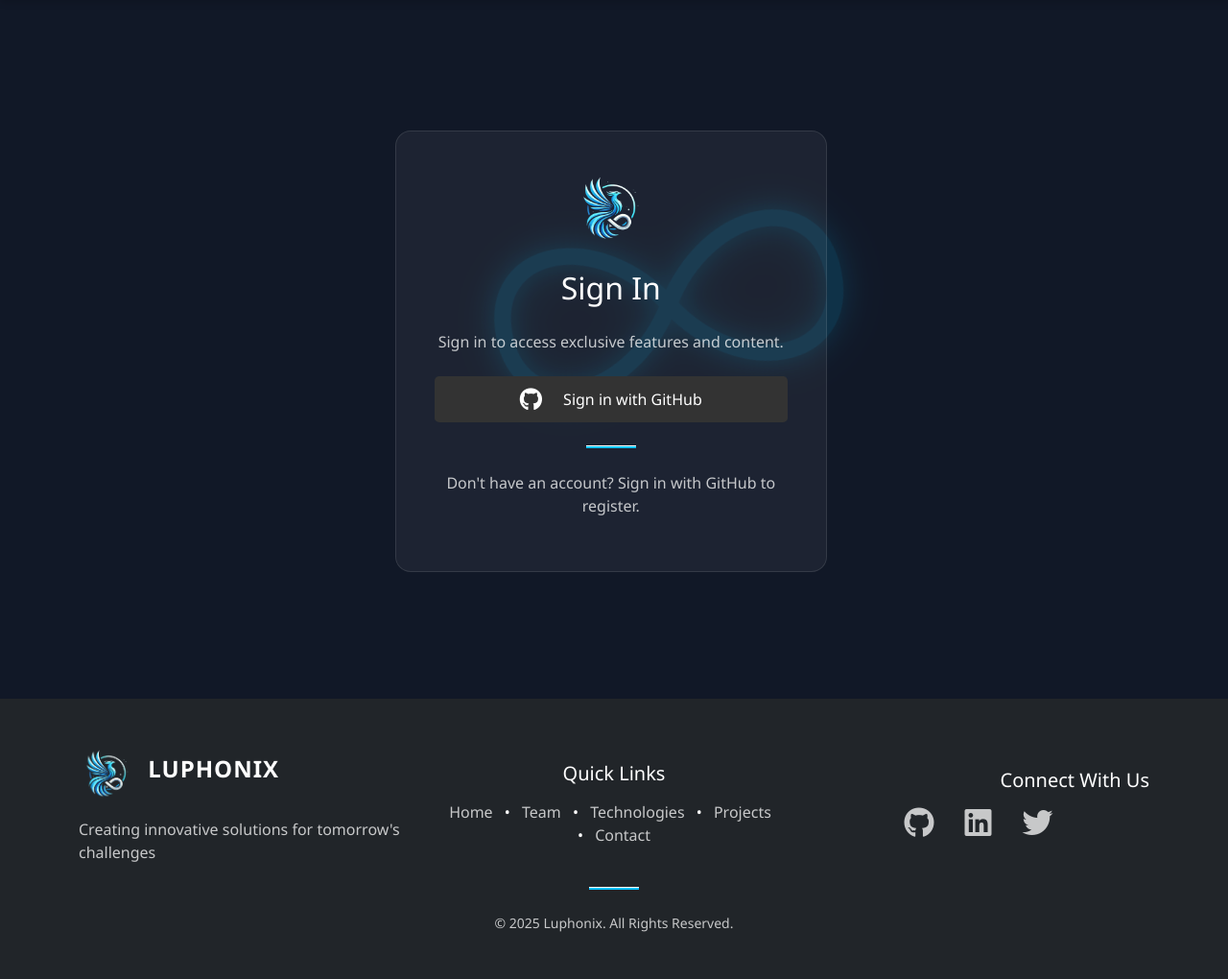
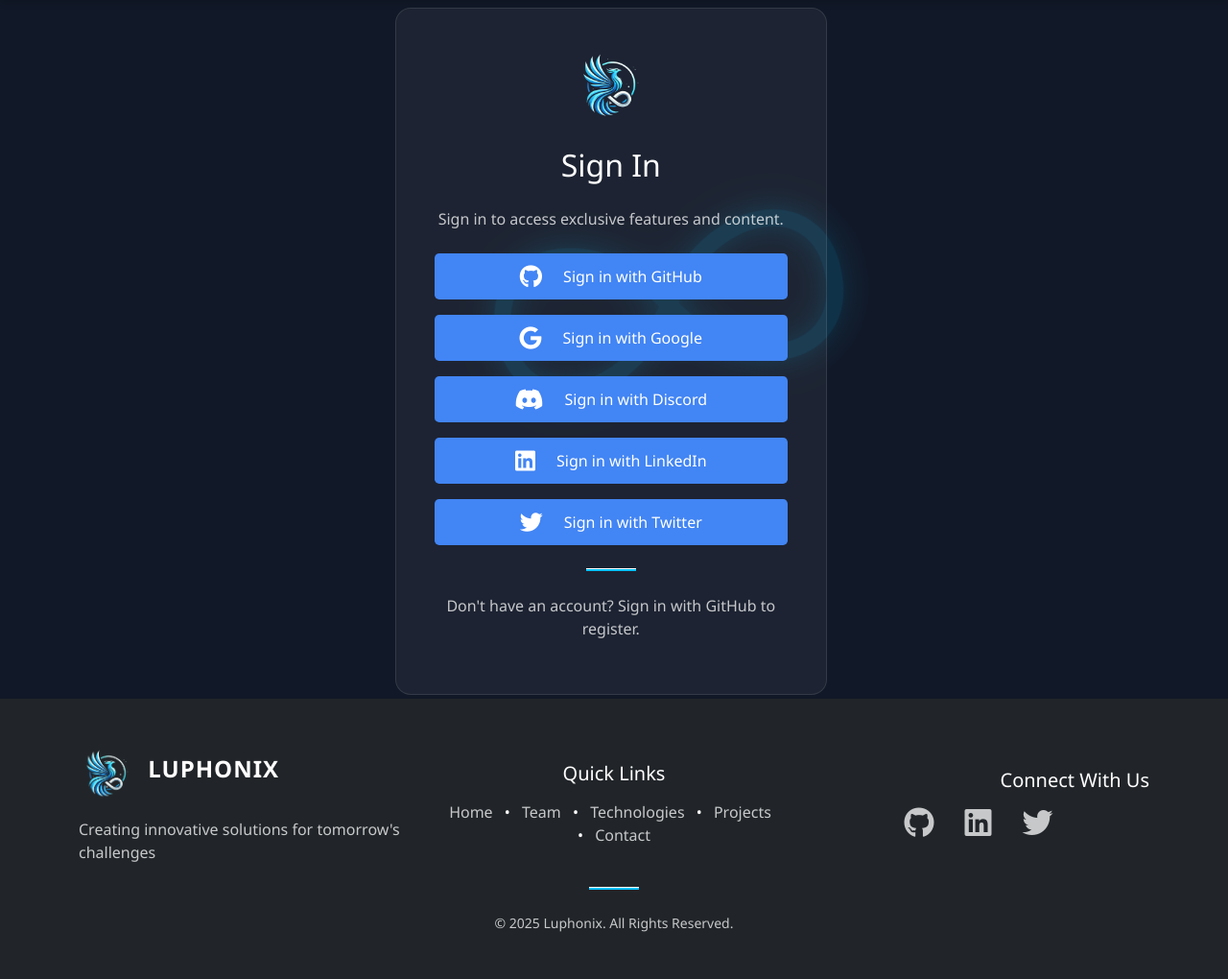
Before and after one commit to Luphonix-Prime/Luphonix, a Flask app: page /login in a window 1280 px wide. Shown: the part 72-1092 px from the top of the page at 96% size. Run offline with Flask 3, Linux system fonts and the light colour scheme; parts of the project's set-up code (start-up, migrations or seed data) failed here and were passed over; some libraries are stand-ins or nearby versions.

Commit message:
feat(login): add support for multiple OAuth providers and enhance user profile display
Add login buttons and functionality for Google, Discord, LinkedIn, and Twitter. Include provider-specific icons in the user profile section and improve user metadata handling for avatar and username display. Update login flow to handle provider-specific scopes and query parameters.

```diff
--- a/templates/base.html
+++ b/templates/base.html
@@ -62,6 +62,7 @@
                     <li class="nav-item d-none" id="user-profile-item">
                         <span class="nav-link text-white">
                             <img id="user-avatar" src="" alt="Profile" class="rounded-circle me-2" style="width: 24px; height: 24px;">
+                            <i id="provider-icon" class="me-1"></i>
                             <span id="user-name"></span>
                         </span>
                     </li>
@@ -160,6 +161,58 @@
                 userProfileItem.classList.remove('d-none');
                 logoutItem.classList.remove('d-none');
 
+                // Get avatar URL based on provider
+                let avatarUrl = '';
+                if (session.user.user_metadata?.avatar_url) {
+                    avatarUrl = session.user.user_metadata.avatar_url;
+                } else if (session.user.user_metadata?.picture) {
+                    avatarUrl = session.user.user_metadata.picture;
+                } else if (session.user.user_metadata?.avatar) {
+                    avatarUrl = session.user.user_metadata.avatar;
+                }
+
+                // Set default avatar if none is provided
+                if (!avatarUrl) {
+                    avatarUrl = "{{ url_for('static', filename='default-avatar.png') }}";
+                }
+
+                // Update user profile
+                userAvatar.src = avatarUrl;
+                userName.textContent = session.user.user_metadata?.full_name ||
+                                    session.user.user_metadata?.name ||
+                                    session.user.user_metadata?.user_name ||
+                                    session.user.email;
+            } else {
+                // User is logged out
+                loginItem.classList.remove('d-none');
+                userProfileItem.classList.add('d-none');
+                logoutItem.classList.add('d-none');
+            }
+        }
+
+        const providerIcon = document.getElementById('provider-icon');
+
+            if (session && session.user) {
+                // User is logged in
+                loginItem.classList.add('d-none');
+                userProfileItem.classList.remove('d-none');
+                logoutItem.classList.remove('d-none');
+
+                // Get provider from user metadata
+                const provider = session.user.app_metadata?.provider || 'unknown';
+
+                // Set provider icon
+                const providerIcons = {
+                    github: 'fab fa-github',
+                    google: 'fab fa-google',
+                    discord: 'fab fa-discord',
+                    linkedin_oidc: 'fab fa-linkedin',
+                    twitter_legacy: 'fab fa-twitter',
+                    unknown: 'fas fa-user'
+                };
+
+                providerIcon.className = providerIcons[provider] || providerIcons.unknown;
+
                 // Update user profile
                 userName.textContent = session.user.email;
                 if (session.user.user_metadata?.avatar_url) {
@@ -171,7 +224,7 @@
                 userProfileItem.classList.add('d-none');
                 logoutItem.classList.add('d-none');
             }
-        }
+
 
         // Handle logout
         document.getElementById('logout-btn')?.addEventListener('click', async (e) => {
--- a/templates/login.html
+++ b/templates/login.html
@@ -44,9 +44,9 @@
                 .upsert({
                     id: user.id,
                     email: user.email,
-                    username: user.user_metadata?.user_name || user.email,
+                    username: user.user_metadata?.user_name || user.user_metadata?.full_name || user.email,
                     avatar_url: user.user_metadata?.avatar_url,
-                    provider: 'github',
+                    provider: user.app_metadata?.provider || 'unknown',
                     last_sign_in: new Date().toISOString(),
                     updated_at: new Date().toISOString()
                 }, {
@@ -92,16 +92,36 @@
 
     // Login function with session storage
     async function login(provider) {
+        const scopes = {
+            github: 'read:user user:email',
+            linkedin: 'openid profile email',
+            google: 'profile email',
+            discord: 'identify email',
+            twitter: 'offline.access tweet.read users.read'
+        };
+
+        let providerName = provider;
+        if (provider === 'twitter') {
+            providerName = 'twitter_legacy';  // Use twitter_legacy for Twitter OAuth 1.0a
+        } else if (provider === 'linkedin') {
+            providerName = 'linkedin_oidc';
+        }
+
         const { error } = await supabase.auth.signInWithOAuth({
-            provider,
+            provider: providerName,
             options: {
-                redirectTo: window.location.origin + "/contact", // Redirect user after login
-                scopes: 'read:user user:email' // GitHub specific scopes
+                redirectTo: window.location.origin + "/contact",
+                scopes: scopes[provider] || '',
+                queryParams: provider === 'twitter' ? {
+                    'auth_type': 'reauthenticate'
+                } : {}
             }
         });
 
         if (error) {
             console.error(`${provider} Login Error:`, error.message);
+            document.getElementById("user-info").innerText = `Login failed: ${error.message}`;
+            document.getElementById("user-info").style.color = "#ff4444";
         }
     }
 
@@ -113,13 +133,20 @@
     }
 
     // Page Load Operations
-    window.onload = async function () {
+    document.addEventListener("DOMContentLoaded", async function () {
         await restoreSession(); // Restore session from sessionStorage
         await checkUserSession(); // Check if user is logged in
 
+        // Add event listeners to buttons
         document.getElementById("github-login").addEventListener("click", () => login("github"));
+        document.getElementById("google-login").addEventListener("click", () => login("google"));
+        document.getElementById("discord-login").addEventListener("click", () => login("discord"));
+        document.getElementById("linkedin-login").addEventListener("click", () => login("linkedin"));
+        document.getElementById("twitter-login").addEventListener("click", () => login("twitter"));
         document.getElementById("logout-btn").addEventListener("click", logout);
-    };
+    });
+
+    // Remove the window.onload function since we're using DOMContentLoaded
 </script>
 
 <div class="login-page">
@@ -130,9 +157,30 @@
                     <img src="{{ url_for('static', filename='new.png') }}" alt="Luphonix Logo" class="login-logo mx-auto d-block">
                     <h2 class="text-white mb-4">Sign In</h2>
                     <p class="text-white-75 mb-4">Sign in to access exclusive features and content.</p>
-                    <button id="github-login" class="login-btn github-sign-in mb-3" style="background-color: #333;">
+
+                    <button id="github-login" class="login-btn github-sign-in mb-3">
                         <i class="fab fa-github" style="font-size: 24px; margin-right: 10px;"></i>
                         Sign in with GitHub
+                    </button>
+
+                    <button id="google-login" class="login-btn google-sign-in mb-3">
+                        <i class="fab fa-google" style="font-size: 24px; margin-right: 10px;"></i>
+                        Sign in with Google
+                    </button>
+
+                    <button id="discord-login" class="login-btn discord-sign-in mb-3">
+                        <i class="fab fa-discord" style="font-size: 24px; margin-right: 10px;"></i>
+                        Sign in with Discord
+                    </button>
+
+                    <button id="linkedin-login" class="login-btn linkedin-sign-in mb-3">
+                        <i class="fab fa-linkedin" style="font-size: 24px; margin-right: 10px;"></i>
+                        Sign in with LinkedIn
+                    </button>
+
+                    <button id="twitter-login" class="login-btn twitter-sign-in mb-3">
+                        <i class="fab fa-twitter" style="font-size: 24px; margin-right: 10px;"></i>
+                        Sign in with Twitter
                     </button>
                     <hr class="divider mt-4">
                     <p class="text-white-75">Don't have an account? Sign in with GitHub to register.</p>
@@ -145,3 +193,44 @@
 </div>
 
 {% endblock %}
+
+<style>
+    .login-btn {
+        width: 100%;
+        padding: 12px;
+        border: none;
+        border-radius: 8px;
+        color: white;
+        font-size: 16px;
+        cursor: pointer;
+        display: flex;
+        align-items: center;
+        justify-content: center;
+        transition: all 0.3s ease;
+    }
+
+    .login-btn:hover {
+        transform: translateY(-2px);
+        box-shadow: 0 4px 8px rgba(0, 0, 0, 0.2);
+    }
+
+    .github-sign-in {
+        background-color: #333;
+    }
+
+    .google-sign-in {
+        background-color: #DB4437;
+    }
+
+    .discord-sign-in {
+        background-color: #7289DA;
+    }
+
+    .linkedin-sign-in {
+        background-color: #0077B5;
+    }
+
+    .twitter-sign-in {
+        background-color: #1DA1F2;
+    }
+</style>
```
